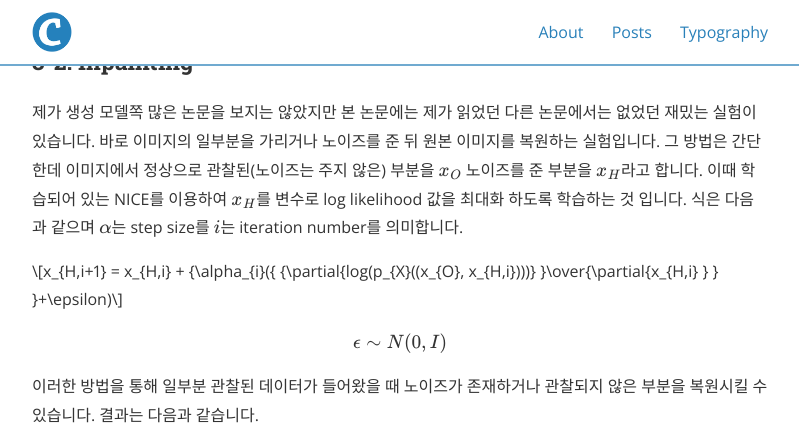
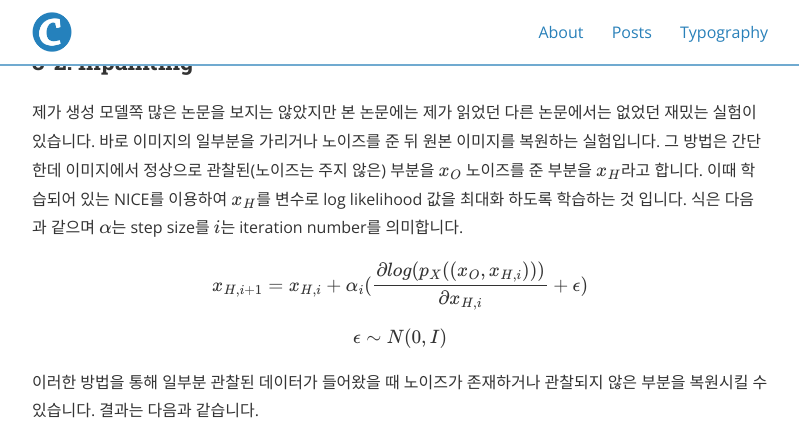
Before and after one commit to deep-generative-models-AIM5036/deep-generative-models-AIM5036.github.io, a Jekyll site: the page built from _posts/2022-11-13-NICE.md, in a window 1280 px wide and 900 px high, scrolled down 12867 px, cut to the strip 0-436 px from the top of the window. Shown: the whole strip, without its empty margins (240-1039 px from the left). Built offline with Jekyll 4.4.1, drawn with Linux system fonts in a browser that asks for light colours; nearby versions of some CDN libraries; formulas are drawn with MathJax 3.

```diff
--- a/_posts/2022-11-13-NICE.md
+++ b/_posts/2022-11-13-NICE.md
@@ -273,7 +273,7 @@ NICE가 생성해낸 이미지는 다음과 같습니다.
 
 제가 생성 모델쪽 많은 논문을 보지는 않았지만 본 논문에는 제가 읽었던 다른 논문에서는 없었던 재밌는 실험이 있습니다. 바로 이미지의 일부분을 가리거나 노이즈를 준 뒤 원본 이미지를 복원하는 실험입니다. 그 방법은 간단한데 이미지에서 정상으로 관찰된(노이즈는 주지 않은) 부분을 $x_{O}$ 노이즈를 준 부분을 $x_{H}$라고 합니다. 이때 학습되어 있는 NICE를 이용하여 $x_{H}$를 변수로 log likelihood 값을 최대화 하도록 학습하는 것 입니다. 식은 다음과 같으며 $\alpha$는 step size를 $i$는 iteration number를 의미합니다.
 
-$$ x_{H,i+1} = x_{H,i} + {\alpha_{i}({ {\partial{log(p_{X}((x_{O}, x_{H,i})))} }\over{\partial{x_{H,i} } } }+\epsilon)$$
+$$ x_{H,i+1} = x_{H,i} + \alpha_{i}({ {\partial{log(p_{X}((x_{O}, x_{H,i})))} }\over{\partial{x_{H,i} } } }+\epsilon)$$
 
 $$ \epsilon \sim N(0,I)$$
 
```
